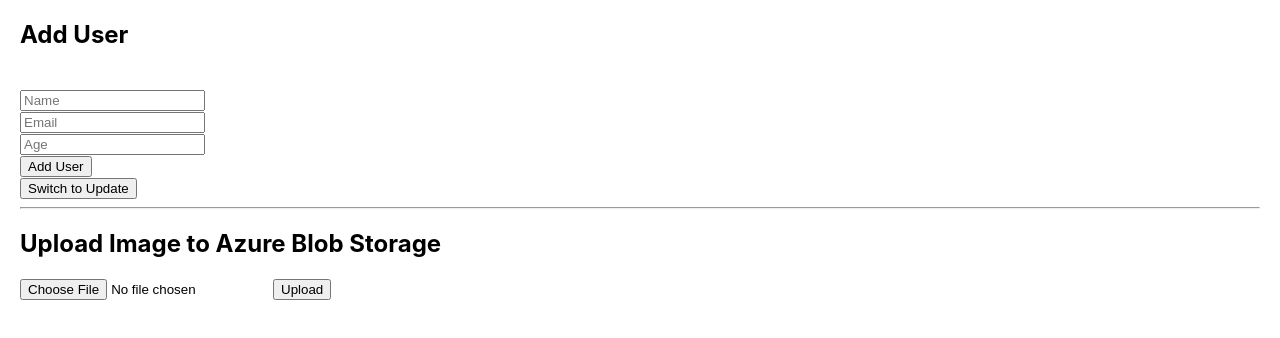
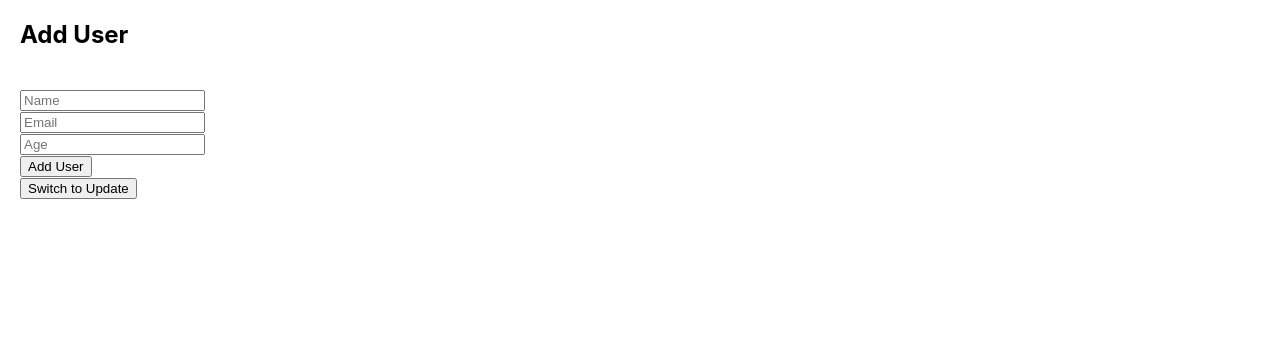
Before and after one commit to parkavivetrivel/frontend, a React (Create React App) app: page / in a window 1280 px wide. Shown: the top 338 px of the page. Built offline with nearby package versions, Linux system fonts and the light colour scheme.

Commit message:
reverting the upload UI

```diff
--- a/src/App.js
+++ b/src/App.js
@@ -1,85 +1,29 @@
 import React, { useState } from "react";
 import axios from "axios";
 
-function App() {
-  // ================= User Form State =================
+function UserForm() {
   const [form, setForm] = useState({ name: "", email: "", age: "", id: "" });
   const [isUpdate, setIsUpdate] = useState(false);
 
-  // ================= Image Upload State =================
-  const [file, setFile] = useState(null);
-  const [uploading, setUploading] = useState(false);
-  const [uploadedUrl, setUploadedUrl] = useState("");
-
-  // 👉 Replace this with your container SAS URL
-  const containerSasUrl =
-    "https://resizest.blob.core.windows.net/original-files?sp=rw&st=2025-09-01T10:31:52Z&se=2025-09-01T18:46:52Z&spr=https&sv=2024-11-04&sr=c&sig=XqP8yZnfoBZaF8PHAkMjf%2FSJ0y3%2BU3gwQHoGmrFcP7A%3D";
-
-  // ================= User Form Handlers =================
   const handleChange = (e) => {
     setForm({ ...form, [e.target.name]: e.target.value });
   };
 
   const handleSubmit = async () => {
-    try {
     if (isUpdate) {
-        await axios.put(
-          `https://server-h8epcuame2h8cwa6.canadacentral-01.azurewebsites.net/api/users/${form.id}`,
-          form
-        );
+      await axios.put(`https://server-h8epcuame2h8cwa6.canadacentral-01.azurewebsites.net/api/users/${form.id}`, form);
       alert("User updated!");
     } else {
-        await axios.post(
-          "https://server-h8epcuame2h8cwa6.canadacentral-01.azurewebsites.net/api/users",
-          form
-        );
+      await axios.post("https://server-h8epcuame2h8cwa6.canadacentral-01.azurewebsites.net/api/users", form);
       alert("User added!");
     }
     setForm({ name: "", email: "", age: "", id: "" });
     setIsUpdate(false);
-    } catch (err) {
-      console.error("Error submitting user:", err);
-      alert("Error occurred!");
-    }
   };
 
-  // ================= Image Upload Handlers =================
-  const handleFileChange = (e) => {
-    setFile(e.target.files[0]);
-  };
-
-  const handleUpload = async () => {
-    if (!file) return alert("Please select a file first!");
-
-    setUploading(true);
-    try {
-      // Build blob URL
-      const blobBaseUrl = containerSasUrl.split("?")[0]; // base URL without SAS
-      const sasToken = containerSasUrl.split("?")[1]; // SAS token only
-      const uniqueFileName = `${Date.now()}-${file.name}`;
-      const uploadUrl = `${blobBaseUrl}/${uniqueFileName}?${sasToken}`;
-
-      // Upload file directly
-      await axios.put(uploadUrl, file, {
-        headers: {
-          "x-ms-blob-type": "BlockBlob",
-          "Content-Type": file.type,
-        },
-      });
-
-      setUploadedUrl(`${blobBaseUrl}/${uniqueFileName}`);
-      alert("Upload successful!");
-    } catch (err) {
-      console.error("Upload error:", err);
-      alert("Upload failed!");
-    }
-    setUploading(false);
-  };
-
-  // ================= Render =================
   return (
     <div style={{ margin: "20px" }}>
-      {/* User Form */}
+
       <h2>{isUpdate ? "Update User" : "Add User"}</h2>
       {isUpdate && (
         <input
@@ -122,32 +66,8 @@ function App() {
       <button onClick={() => setIsUpdate(!isUpdate)}>
         Switch to {isUpdate ? "Add" : "Update"}
       </button>
-
-      <hr />
-
-      {/* Image Upload */}
-      <h2>Upload Image to Azure Blob Storage</h2>
-      <input type="file" onChange={handleFileChange} />
-      <button onClick={handleUpload} disabled={uploading}>
-        {uploading ? "Uploading..." : "Upload"}
-      </button>
-
-      {uploadedUrl && (
-        <div style={{ marginTop: "20px" }}>
-          <p>Uploaded Image:</p>
-          <a href={uploadedUrl} target="_blank" rel="noopener noreferrer">
-            {uploadedUrl}
-          </a>
-          <br />
-          <img
-            src={uploadedUrl}
-            alt="Uploaded"
-            style={{ marginTop: "10px", width: "250px", borderRadius: "8px" }}
-          />
-        </div>
-      )}
     </div>
   );
 }
 
-export default App;
+export default UserForm;
```
Lines whose indentation alone changed are shown as unchanged.
